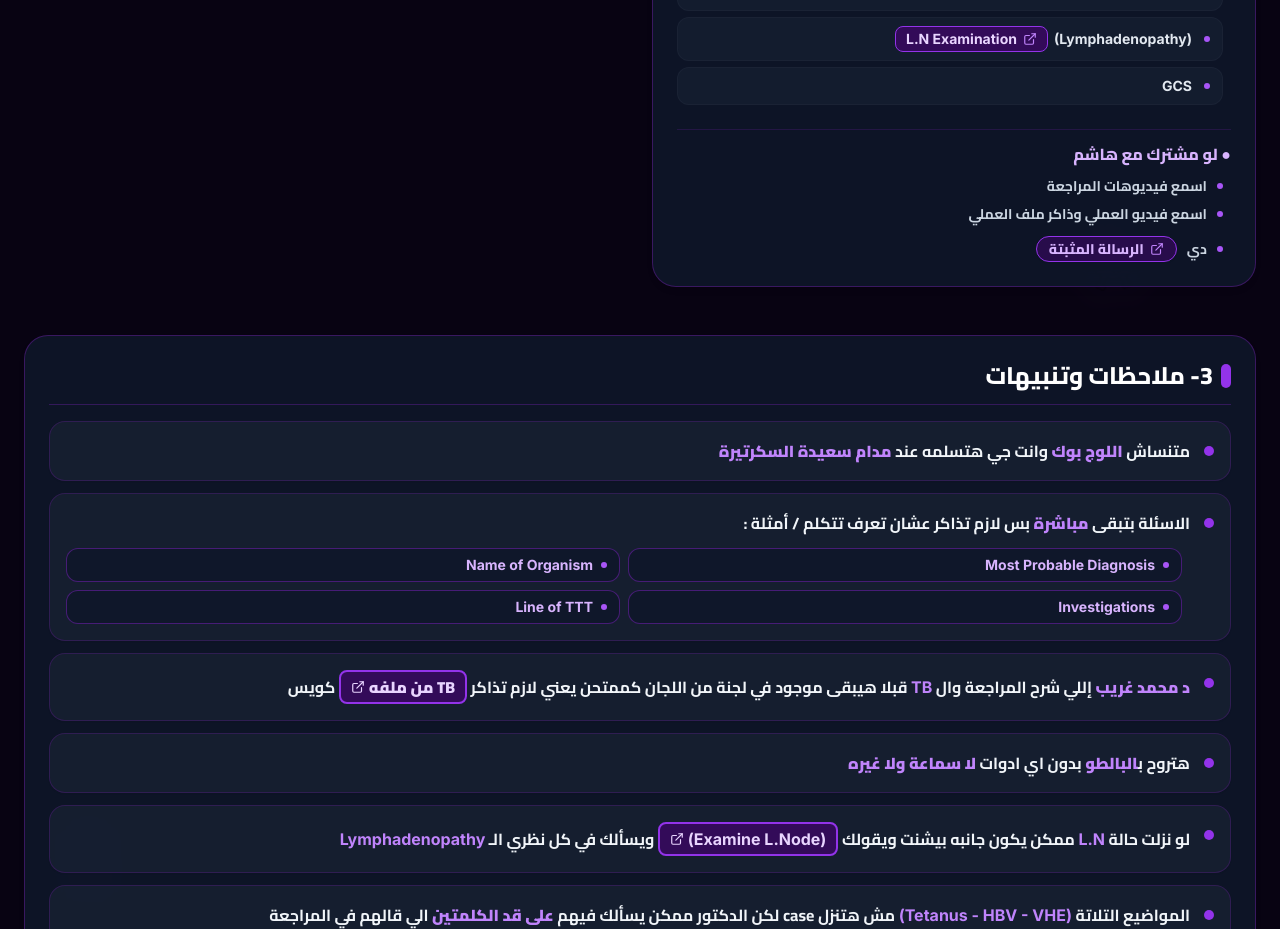
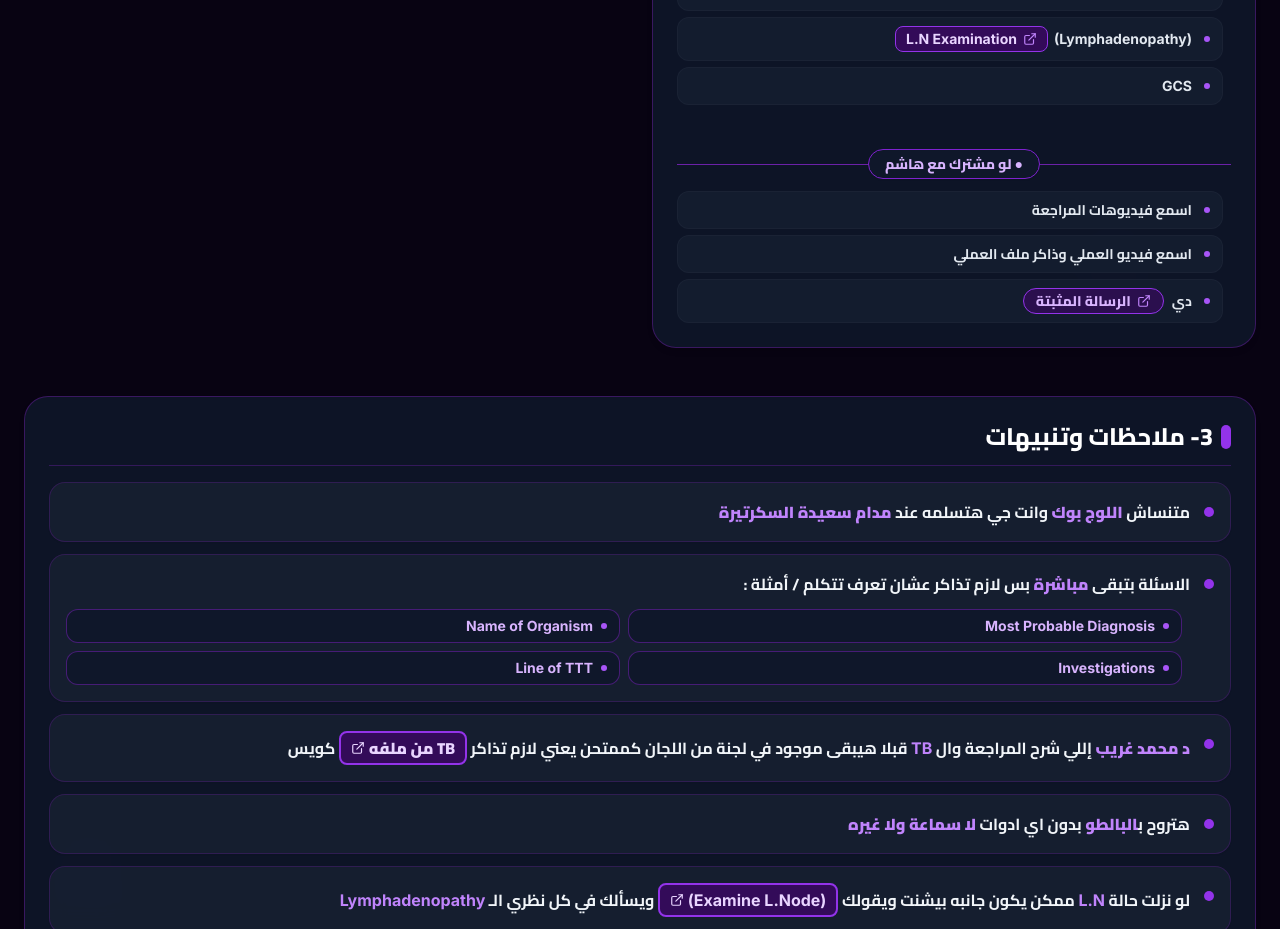
Before and after one commit to ahsozadromar-rgb/infectionosce-guide, a React (Vite) app: page / in a window 1280 px wide. Shown: the part 1660-2589 px from the top of the page. Built offline with nearby package versions, Linux system fonts and the light colour scheme; no server answers; the HTML template or start-up script is replaced by a standard one.

Commit message:
Update styling of 'لو مشترك مع هاشم' section to match 'لو خلصت وباقي وقت'

```diff
--- a/src/components/PrioritiesAndOsceSection.jsx
+++ b/src/components/PrioritiesAndOsceSection.jsx
@@ -266,32 +266,40 @@ export default function PrioritiesAndOsceSection({ onOpenLecturePage }) {
         </div>
 
         {/* لو مشترك مع هاشم */}
-        <div className="space-y-2.5 pt-3 border-t border-purple-100 dark:border-purple-900/30">
-          <h3 className="text-sm sm:text-base font-extrabold text-purple-900 dark:text-purple-300">
+        <div className="space-y-3 pt-3">
+          <div className="relative flex items-center justify-center my-2">
+            <div className="absolute inset-0 flex items-center">
+              <div className="w-full border-t border-purple-200 dark:border-purple-800" />
+            </div>
+            <div className="relative px-4 py-1 rounded-full bg-white dark:bg-slate-900 border border-purple-300 dark:border-purple-700 text-purple-800 dark:text-purple-300 font-extrabold text-xs sm:text-sm shadow-sm">
               ● لو مشترك مع هاشم
-          </h3>
-          <div className="space-y-2 pr-2 text-xs sm:text-sm font-bold text-slate-700 dark:text-slate-300">
-            <div className="flex items-center gap-2.5">
-              <span className="w-1.5 h-1.5 rounded-full bg-purple-500"></span>
+            </div>
+          </div>
+
+          <div className="space-y-1.5 pr-2">
+            <div className="flex items-center gap-3 px-3 py-2 rounded-xl bg-slate-50 dark:bg-slate-800/40 border border-slate-200/60 dark:border-slate-800/60 text-slate-800 dark:text-slate-200 text-xs sm:text-sm font-bold select-text">
+              <span className="w-1.5 h-1.5 rounded-full bg-purple-500 shrink-0"></span>
               <span>اسمع فيديوهات المراجعة</span>
             </div>
-            <div className="flex items-center gap-2.5">
-              <span className="w-1.5 h-1.5 rounded-full bg-purple-500"></span>
+            <div className="flex items-center gap-3 px-3 py-2 rounded-xl bg-slate-50 dark:bg-slate-800/40 border border-slate-200/60 dark:border-slate-800/60 text-slate-800 dark:text-slate-200 text-xs sm:text-sm font-bold select-text">
+              <span className="w-1.5 h-1.5 rounded-full bg-purple-500 shrink-0"></span>
               <span>اسمع فيديو العملي وذاكر ملف العملي</span>
             </div>
-            <div className="flex items-center gap-2.5 pt-1">
-              <span className="w-1.5 h-1.5 rounded-full bg-purple-500"></span>
+            <div className="flex items-center gap-3 px-3 py-2 rounded-xl bg-slate-50 dark:bg-slate-800/40 border border-slate-200/60 dark:border-slate-800/60 text-slate-800 dark:text-slate-200 text-xs sm:text-sm font-bold select-text">
+              <span className="w-1.5 h-1.5 rounded-full bg-purple-500 shrink-0"></span>
+              <div className="flex items-center gap-2">
                 <span>دي</span>
-              {/* فريم مطابق لـ Screenshot 122418 */}
                 <a
                   href="https://t.me/c/3510212703/179"
                   target="_blank"
                   rel="noreferrer"
-                className="inline-flex items-center gap-1.5 px-3 py-0.5 rounded-full border border-purple-300 dark:border-purple-600 bg-purple-50 dark:bg-purple-950/60 text-purple-700 dark:text-purple-300 font-extrabold text-xs sm:text-sm hover:scale-105 transition-all shadow-sm"
+                  onClick={playClickSound}
+                  className="inline-flex items-center gap-1.5 px-3 py-0.5 rounded-full border border-purple-300 dark:border-purple-600 bg-purple-50 dark:bg-purple-950/60 text-purple-700 dark:text-purple-300 font-extrabold text-xs sm:text-sm hover:scale-105 transition-all shadow-xs"
                 >
                   <ExternalLink className="w-3.5 h-3.5 text-purple-600 dark:text-purple-400" />
                   <span>الرسالة المثبتة</span>
                 </a>
+              </div>
             </div>
           </div>
         </div>
```
Lines whose indentation alone changed are shown as unchanged.
